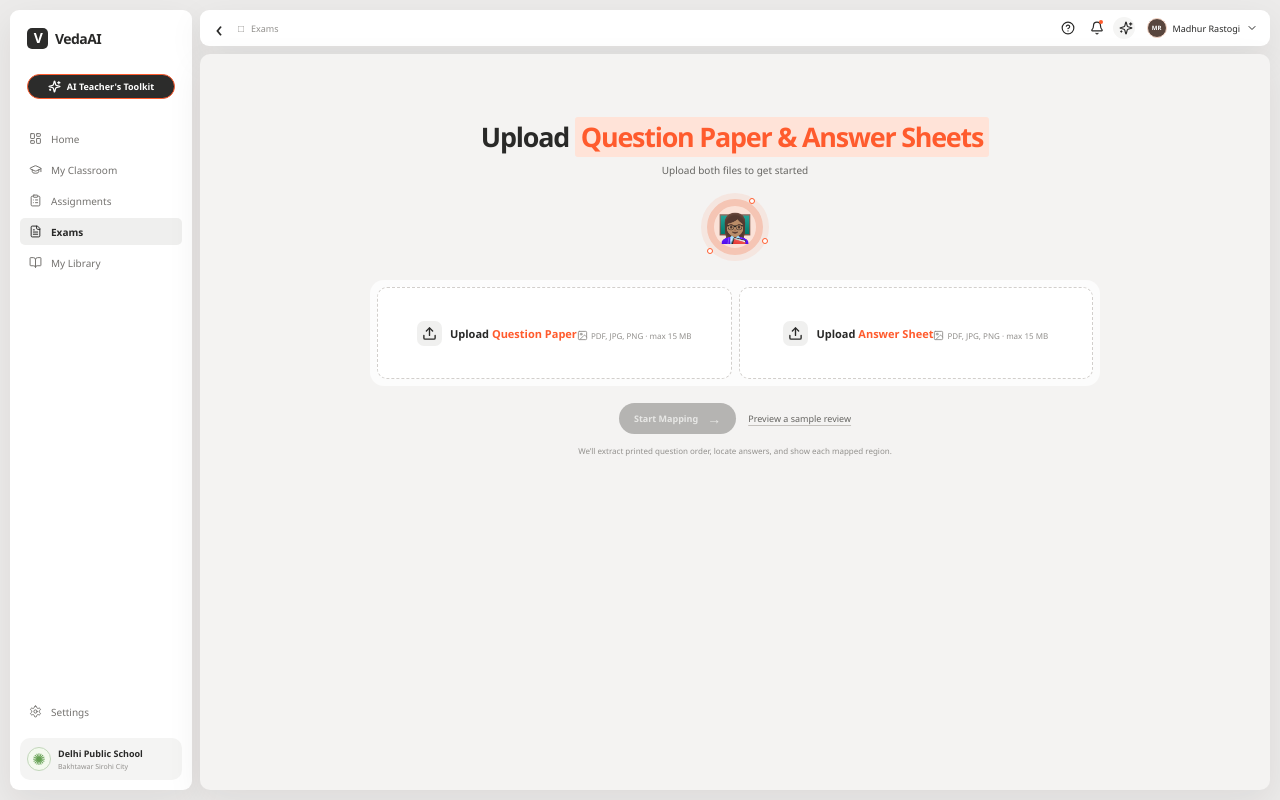
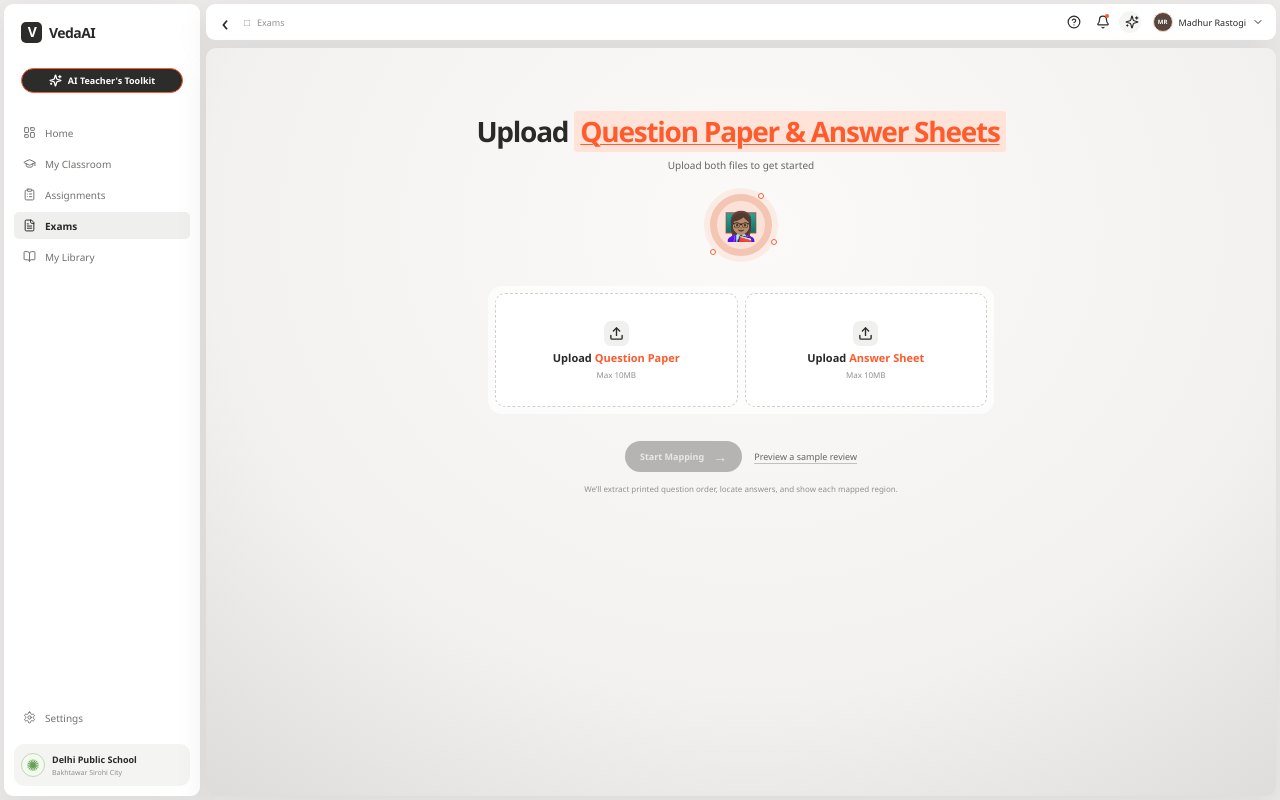
Before and after one commit to anudeep2710/vedaai-assessment-mapper, a Next.js app: page / in a window 1280 px wide. Built offline with nearby package versions, Linux system fonts and the light colour scheme.

Commit message:
feat: match reference assessment UI

```diff
--- a/app/globals.css
+++ b/app/globals.css
@@ -57,15 +57,17 @@ button:focus-visible {
 
 .app-shell {
   display: grid;
-  grid-template-columns: 182px minmax(0, 1fr);
-  gap: 8px;
+  grid-template-columns: 196px minmax(0, 1fr);
+  gap: 6px;
+  height: 100dvh;
   min-height: 100dvh;
-  padding: 10px;
+  overflow: hidden;
+  padding: 4px;
   background: var(--workspace);
 }
 
 .app-shell.has-compact-nav {
-  grid-template-columns: 42px minmax(0, 1fr);
+  grid-template-columns: 32px minmax(0, 1fr);
 }
 
 .sidebar {
@@ -371,7 +373,7 @@ button:focus-visible {
   flex: 1;
   overflow: hidden;
   border-radius: 10px;
-  background: #f4f3f2;
+  background: radial-gradient(85% 105% at 51% 24%, #fbfaf9 0%, #f2f1f0 60%, #dad8d6 100%);
   box-shadow: var(--shadow);
 }
 
@@ -379,7 +381,7 @@ button:focus-visible {
 .upload-view {
   display: flex;
   height: 100%;
-  min-height: 500px;
+  min-height: 0;
   flex-direction: column;
   align-items: center;
   padding: clamp(42px, 8vh, 90px) 22px 30px;
@@ -392,7 +394,7 @@ button:focus-visible {
 
 .upload-copy h1 {
   margin: 0;
-  font-size: clamp(20px, 2.1vw, 27px);
+  font-size: clamp(21px, 2.4vw, 28px);
   font-weight: 760;
   letter-spacing: -0.045em;
 }
@@ -402,6 +404,9 @@ button:focus-visible {
   border-radius: 3px;
   background: var(--orange-soft);
   color: var(--orange);
+  text-decoration: underline;
+  text-decoration-thickness: 1px;
+  text-underline-offset: 2px;
 }
 
 .upload-copy p {
@@ -412,9 +417,9 @@ button:focus-visible {
 
 .teacher-badge {
   position: relative;
-  width: 72px;
-  height: 72px;
-  margin: 14px 0 17px;
+  width: 78px;
+  height: 78px;
+  margin: 14px 0 22px;
 }
 
 .teacher-badge-ring {
@@ -445,7 +450,7 @@ button:focus-visible {
 
 .upload-cards {
   display: grid;
-  width: min(730px, 100%);
+  width: min(506px, 100%);
   grid-template-columns: repeat(2, minmax(0, 1fr));
   gap: 7px;
   padding: 7px;
@@ -455,7 +460,7 @@ button:focus-visible {
 
 .upload-card {
   display: flex;
-  min-height: 92px;
+  min-height: 114px;
   align-items: center;
   justify-content: center;
   padding: 15px;
@@ -473,14 +478,18 @@ button:focus-visible {
 }
 
 .upload-card.has-file {
-  justify-content: stretch;
+  justify-content: center;
+}
+
+.upload-card:not(.has-file) {
+  flex-direction: column;
+  gap: 4px;
 }
 
 .upload-icon {
   display: grid;
   width: 25px;
   height: 25px;
-  margin-right: 8px;
   place-items: center;
   border-radius: 7px;
   background: #f0f0ef;
@@ -500,14 +509,14 @@ button:focus-visible {
   display: flex;
   align-items: center;
   gap: 3px;
-  margin-top: 4px;
+  margin-top: 0;
   color: var(--muted);
   font-size: 8px;
 }
 
 .file-chip {
   display: flex;
-  width: 100%;
+  width: min(100%, 228px);
   min-width: 0;
   align-items: center;
   gap: 8px;
@@ -519,13 +528,13 @@ button:focus-visible {
 
 .file-type-icon {
   display: grid;
-  width: 25px;
-  height: 29px;
+  width: 19px;
+  height: 23px;
   flex: 0 0 auto;
   place-items: center;
   border-radius: 4px;
-  background: #ffe9e4;
-  color: #ed5a48;
+  background: #ed5b4d;
+  color: #fff;
 }
 
 .file-chip-copy {
@@ -574,7 +583,11 @@ button:focus-visible {
   display: flex;
   align-items: center;
   gap: 12px;
-  margin-top: 17px;
+  margin-top: 27px;
+}
+
+.mobile-title-break {
+  display: none;
 }
 
 .start-button {
@@ -633,7 +646,7 @@ button:focus-visible {
 .processing-view {
   display: flex;
   height: 100%;
-  min-height: 500px;
+  min-height: 0;
   flex-direction: column;
   align-items: center;
   justify-content: center;
@@ -643,24 +656,19 @@ button:focus-visible {
 }
 
 .processing-stars {
-  display: grid;
-  width: 79px;
-  height: 79px;
+  position: relative;
+  display: grid;
+  width: 96px;
+  height: 101px;
   place-items: center;
-  color: var(--orange);
   animation: float-stars 2.2s ease-in-out infinite;
 }
 
-.processing-stars::before,
-.processing-stars::after {
-  position: absolute;
-  content: "✦";
-  color: #ffae93;
-  font-size: 15px;
-}
-
-.processing-stars::before { transform: translate(-26px, -12px); }
-.processing-stars::after { transform: translate(28px, 21px) scale(.65); }
+.processing-stars img {
+  display: block;
+  width: 96px;
+  height: auto;
+}
 
 .processing-view h1 {
   margin: 8px 0 0;
@@ -679,28 +687,27 @@ button:focus-visible {
 }
 
 .processing-progress {
-  width: min(280px, 65vw);
-  height: 4px;
-  margin-top: 23px;
+  position: absolute;
+  width: 1px;
+  height: 1px;
   overflow: hidden;
-  border-radius: 5px;
-  background: #efeeec;
+  clip: rect(0 0 0 0);
+  clip-path: inset(50%);
+  white-space: nowrap;
 }
 
 .processing-progress span {
-  display: block;
-  height: 100%;
-  border-radius: inherit;
-  background: var(--orange);
-  transition: width 400ms ease;
+  display: none;
 }
 
 .processing-steps {
-  display: flex;
-  gap: 15px;
-  margin-top: 10px;
-  color: #b0ada9;
-  font-size: 8px;
+  position: absolute;
+  width: 1px;
+  height: 1px;
+  overflow: hidden;
+  clip: rect(0 0 0 0);
+  clip-path: inset(50%);
+  white-space: nowrap;
 }
 
 .processing-steps span.is-done {
@@ -720,6 +727,10 @@ button:focus-visible {
   grid-template-columns: minmax(355px, 0.93fr) minmax(0, 1.37fr);
   gap: 6px;
   padding: 6px;
+}
+
+.mobile-results-tabs {
+  display: none;
 }
 
 .results-panel {
@@ -1043,6 +1054,7 @@ button:focus-visible {
 }
 
 .answer-panel {
+  position: relative;
   background: #e9e7e4;
 }
 
@@ -1378,21 +1390,106 @@ button:focus-visible {
 
 @media (max-width: 1050px) {
   .app-shell {
-    grid-template-columns: 148px minmax(0, 1fr);
+    grid-template-columns: 196px minmax(0, 1fr);
   }
 
   .app-shell.has-compact-nav {
-    grid-template-columns: 42px minmax(0, 1fr);
+    grid-template-columns: 32px minmax(0, 1fr);
   }
 
   .results-view {
-    grid-template-columns: minmax(310px, 0.9fr) minmax(0, 1.1fr);
+    padding: 0;
+    grid-template-columns: minmax(306px, 0.95fr) minmax(0, 1fr);
   }
 
   .question-text {
     font-size: 8px;
   }
 
+  .questions-panel .eyebrow,
+  .answer-panel-head .eyebrow {
+    display: none;
+  }
+
+  .questions-panel h1 {
+    font-size: 11px;
+  }
+
+  .questions-panel {
+    padding: 13px 7px 6px;
+  }
+
+  .questions-panel-head {
+    padding-bottom: 4px;
+  }
+
+  .expand-button {
+    padding: 4px 8px;
+    font-size: 7px;
+  }
+
+  .extraction-status {
+    position: absolute;
+    width: 1px;
+    height: 1px;
+    overflow: hidden;
+    clip: rect(0 0 0 0);
+    clip-path: inset(50%);
+    white-space: nowrap;
+  }
+
+  .results-summary,
+  .review-note {
+    display: none;
+  }
+
+  .question-card {
+    padding: 5px 6px;
+  }
+
+  .question-card-main {
+    grid-template-columns: 21px minmax(0, 1fr) auto 15px;
+    gap: 6px;
+  }
+
+  .question-index {
+    width: 18px;
+    height: 18px;
+    font-size: 8px;
+  }
+
+  .question-index.is-subpart {
+    width: 19px;
+  }
+
+  .answer-panel-head {
+    min-height: 28px;
+    padding: 3px 8px;
+  }
+
+  .answer-panel h2 {
+    font-size: 10px;
+  }
+
+  .answer-focus-line {
+    position: absolute;
+    width: 1px;
+    height: 1px;
+    overflow: hidden;
+    clip: rect(0 0 0 0);
+    clip-path: inset(50%);
+    white-space: nowrap;
+  }
+
+  .answer-viewer {
+    padding: 0;
+  }
+
+  .paper-scale-frame {
+    width: min(100%, 590px);
+    padding: 0 0 22px;
+  }
+
   .answer-toolbar-controls {
     gap: 2px;
   }
@@ -1402,7 +1499,7 @@ button:focus-visible {
   }
 }
 
-@media (max-width: 760px) {
+@media (max-width: 640px) {
   body {
     background: var(--workspace);
   }
@@ -1410,7 +1507,9 @@ button:focus-visible {
   .app-shell,
   .app-shell.has-compact-nav {
     display: block;
+    height: auto;
     min-height: 100dvh;
+    overflow: visible;
     padding: 0;
   }
 
@@ -1480,7 +1579,7 @@ button:focus-visible {
 
   .upload-view {
     min-height: calc(100dvh - 48px);
-    padding: 46px 15px 25px;
+    padding: 32px 15px 25px;
   }
 
   .upload-copy h1 {
@@ -1495,18 +1594,24 @@ button:focus-visible {
     -webkit-box-decoration-break: clone;
   }
 
+  .mobile-title-break {
+    display: block;
+  }
+
   .teacher-badge {
-    margin: 17px 0 20px;
+    width: 72px;
+    height: 72px;
+    margin: 7px 0 7px;
   }
 
   .upload-cards {
     grid-template-columns: 1fr;
-    gap: 7px;
-    padding: 6px;
+    gap: 8px;
+    padding: 8px;
   }
 
   .upload-card {
-    min-height: 84px;
+    min-height: 102px;
   }
 
   .upload-actions {
@@ -1530,6 +1635,40 @@ button:focus-visible {
     flex-direction: column;
     gap: 6px;
     padding: 6px;
+  }
+
+  .mobile-results-tabs {
+    display: grid;
+    width: 100%;
+    min-height: 34px;
+    grid-template-columns: 1fr 1fr;
+    gap: 2px;
+    padding: 2px;
+    border-radius: 18px;
+    background: #fff;
+  }
+
+  .mobile-results-tabs button {
+    min-height: 30px;
+    border: 0;
+    border-radius: 16px;
+    background: transparent;
+    color: var(--ink-soft);
+    font-size: 9px;
+  }
+
+  .mobile-results-tabs button.is-active {
+    background: var(--charcoal);
+    color: #fff;
+    box-shadow: 0 2px 7px rgba(44, 44, 43, 0.2);
+  }
+
+  .results-panel {
+    display: none;
+  }
+
+  .results-panel.is-mobile-visible {
+    display: flex;
   }
 
   .questions-panel {
--- a/components/ProcessingView.tsx
+++ b/components/ProcessingView.tsx
@@ -1,16 +1,16 @@
 "use client";
 
-import { Sparkles } from "lucide-react";
+import Image from "next/image";
 
 export function ProcessingView({ progress }: { progress: number }) {
   return (
     <section className="processing-view" aria-live="polite">
       <div className="processing-stars" aria-hidden="true">
-        <Sparkles size={56} strokeWidth={1.45} />
+        <Image src="/extracting-stars.svg" alt="" width={129} height={135} priority />
       </div>
       <h1>Extracting<span>...</span></h1>
-      <p>Reading question order, answers, and regions</p>
-      <div className="processing-progress" aria-label={`${progress}% complete`}>
+      <p>This may take a while</p>
+      <div className="processing-progress" role="progressbar" aria-label="Extraction progress" aria-valuemin={0} aria-valuemax={100} aria-valuenow={progress}>
         <span style={{ width: `${progress}%` }} />
       </div>
       <div className="processing-steps">
--- a/components/UploadView.tsx
+++ b/components/UploadView.tsx
@@ -1,7 +1,7 @@
 "use client";
 
 import { useRef, type ChangeEvent, type DragEvent } from "react";
-import { FileText, Image as ImageIcon, Trash2, Upload } from "lucide-react";
+import { FileText, Trash2, Upload } from "lucide-react";
 import { TeacherBadge } from "./AppShell";
 import type { UploadedFiles } from "@/lib/types";
 
@@ -67,7 +67,7 @@ function UploadCard({
         <>
           <div className="upload-icon"><Upload size={15} strokeWidth={2.2} /></div>
           <div className="upload-title">Upload <span>{title}</span></div>
-          <div className="upload-subtitle"><ImageIcon size={11} /> PDF, JPG, PNG · max 15 MB</div>
+          <div className="upload-subtitle">Max 10MB</div>
         </>
       )}
     </div>
@@ -80,7 +80,7 @@ export function UploadView({ files, onFilesChange, onStart, onDemo }: UploadView
   return (
     <section className="upload-view" aria-labelledby="upload-heading">
       <div className="upload-copy">
-        <h1 id="upload-heading">Upload <span>Question Paper &amp; Answer Sheets</span></h1>
+        <h1 id="upload-heading">Upload <span>Question Paper<br className="mobile-title-break" /> &amp; Answer Sheets</span></h1>
         <p>Upload both files to get started</p>
       </div>
 
```
Also changed, not shown: components/ResultsView.tsx (+24 -2 lines), public/extracting-stars.svg (added).
